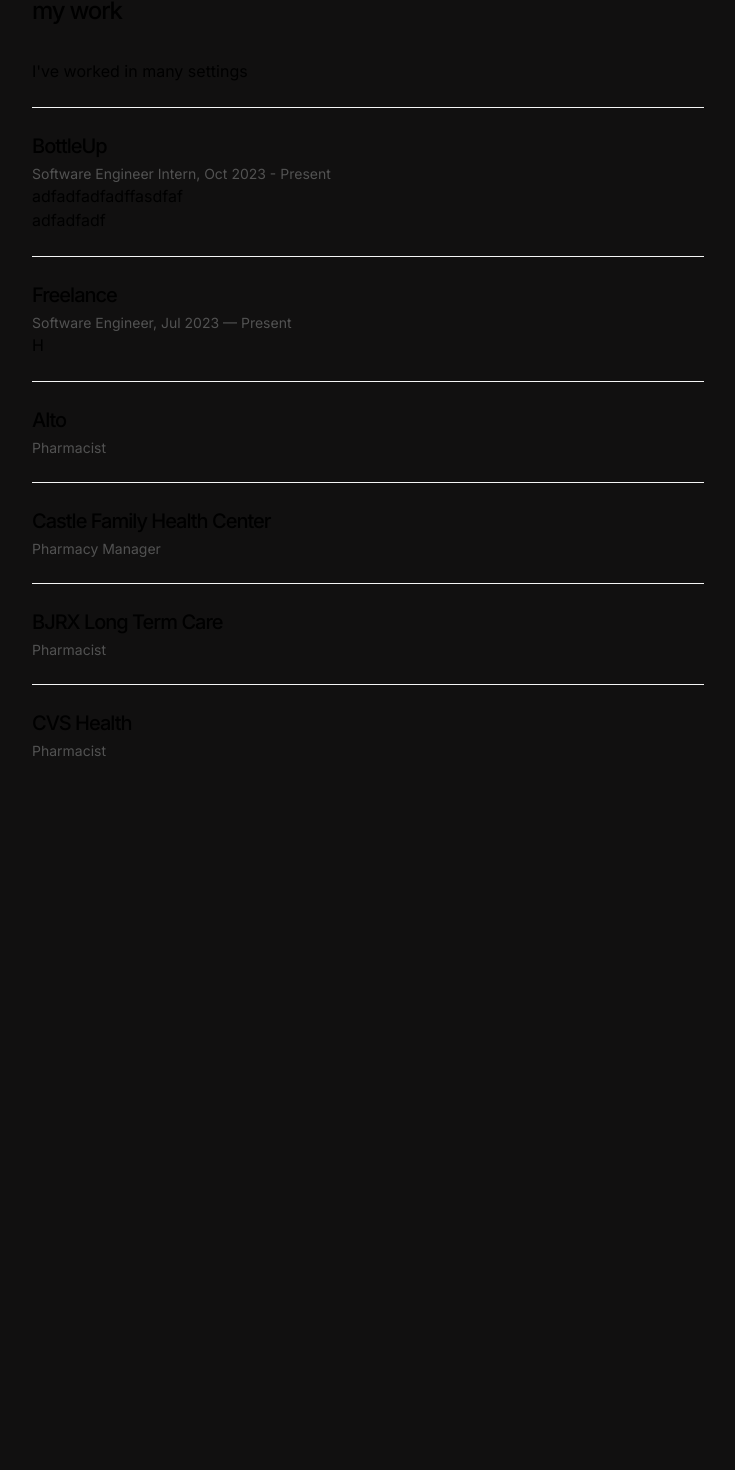
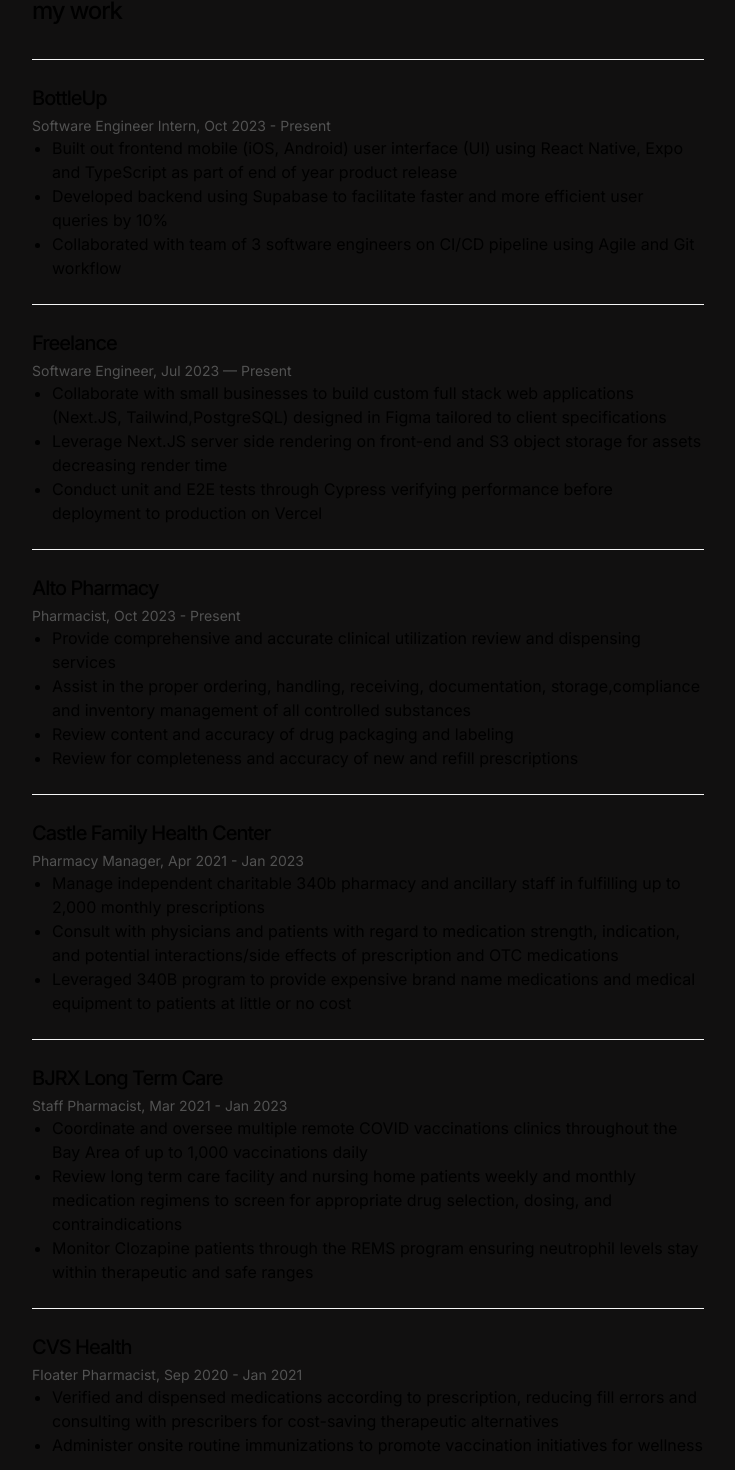
Before and after one commit to kennyvungo/portfolio2.0, a Next.js app: page /work in a window 1280 px wide. Shown: the part 157-1627 px from the top of the page, without its empty margins (272-1007 px from the left). Before the commit the page ends 918 px from the top, so only its background shows below. Built offline with nearby package versions, Linux system fonts and the light colour scheme.

Commit message:
updated bullet points

```diff
--- a/app/globals.css
+++ b/app/globals.css
@@ -46,3 +46,7 @@
 a{
   background-color: #111010;
 }
+li{
+  list-style-type: disc;
+  margin-left: 20px;
+}
--- a/app/work/page.tsx
+++ b/app/work/page.tsx
@@ -3,55 +3,135 @@
 
 const WorkPage = () => {
   return (
-    <section>
+    <section className='mb-24'>
       <h1 className="font-medium text-2xl mb-8 tracking-tighter">my work</h1>
       <div className="prose prose-neutral dark:prose-invert">
-        <p>
-          I've worked in many settings
-        </p>
+        <p></p>
         <hr className="my-6 border-neutral-100 dark:border-neutral-800" />
-        <h2 className="font-medium text-xl mb-1 tracking-tighter">BottleUp</h2>
+        <h2 className="font-medium text-xl mb-1 tracking-tighter">BottleUp </h2>
         <p className="text-neutral-600 dark:text-neutral-400 text-sm">
           Software Engineer Intern, Oct 2023 - Present
         </p>
-        <p>
-            adfadfadfadffasdfaf
-        </p>
-
-        <p>adfadfadf</p>
+        <ul>
+          <li>
+            Built out frontend mobile (iOS, Android) user interface (UI) using
+            React Native, Expo and TypeScript as part of end of year product
+            release
+          </li>
+          <li>
+            Developed backend using Supabase to facilitate faster and more
+            efficient user queries by 10%
+          </li>
+          <li>
+            Collaborated with team of 3 software engineers on CI/CD pipeline
+            using Agile and Git workflow
+          </li>
+        </ul>
         <hr className="my-6 border-neutral-100 dark:border-neutral-800" />
         <h2 className="font-medium text-xl mb-1 tracking-tighter">Freelance</h2>
         <p className="text-neutral-600 dark:text-neutral-400 text-sm">
           Software Engineer, Jul 2023 — Present
         </p>
-        <p>H</p>
+        <ul>
+          <li>
+            Collaborate with small businesses to build custom full stack web
+            applications (Next.JS, Tailwind,PostgreSQL) designed in Figma
+            tailored to client specifications
+          </li>
+          <li>
+            Leverage Next.JS server side rendering on front-end and S3 object
+            storage for assets decreasing render time
+          </li>
+          <li>
+            Conduct unit and E2E tests through Cypress verifying performance
+            before deployment to production on Vercel
+          </li>
+        </ul>
 
         <hr className="my-6 border-neutral-100 dark:border-neutral-800" />
-        <h2 className="font-medium text-xl mb-1 tracking-tighter">Alto</h2>
+        <h2 className="font-medium text-xl mb-1 tracking-tighter">
+          Alto Pharmacy
+        </h2>
         <p className="text-neutral-600 dark:text-neutral-400 text-sm">
-          Pharmacist
+          Pharmacist, Oct 2023 - Present
         </p>
+        <ul>
+          <li>
+            Provide comprehensive and accurate clinical utilization review and
+            dispensing services
+          </li>
+          <li>
+            Assist in the proper ordering, handling, receiving, documentation,
+            storage,compliance and inventory management of all controlled
+            substances
+          </li>
+          <li>Review content and accuracy of drug packaging and labeling</li>
+          <li>
+            Review for completeness and accuracy of new and refill prescriptions
+          </li>
+        </ul>
         <hr className="my-6 border-neutral-100 dark:border-neutral-800" />
         <h2 className="font-medium text-xl mb-1 tracking-tighter">
           Castle Family Health Center
         </h2>
         <p className="text-neutral-600 dark:text-neutral-400 text-sm">
-          Pharmacy Manager
+          Pharmacy Manager, Apr 2021 - Jan 2023
         </p>
+        <ul>
+          <li>
+            Manage independent charitable 340b pharmacy and ancillary staff in
+            fulfilling up to 2,000 monthly prescriptions
+          </li>
+          <li>
+            Consult with physicians and patients with regard to medication
+            strength, indication, and potential interactions/side effects of
+            prescription and OTC medications
+          </li>
+          <li>
+            Leveraged 340B program to provide expensive brand name medications
+            and medical equipment to patients at little or no cost
+          </li>
+        </ul>
         <hr className="my-6 border-neutral-100 dark:border-neutral-800" />
         <h2 className="font-medium text-xl mb-1 tracking-tighter">
           BJRX Long Term Care
         </h2>
         <p className="text-neutral-600 dark:text-neutral-400 text-sm">
-          Pharmacist
+          Staff Pharmacist, Mar 2021 - Jan 2023
         </p>
+        <ul>
+          <li>
+            Coordinate and oversee multiple remote COVID vaccinations clinics
+            throughout the Bay Area of up to 1,000 vaccinations daily
+          </li>
+          <li>
+            Review long term care facility and nursing home patients weekly and
+            monthly medication regimens to screen for appropriate drug
+            selection, dosing, and contraindications
+          </li>
+          <li>
+            Monitor Clozapine patients through the REMS program ensuring
+            neutrophil levels stay within therapeutic and safe ranges
+          </li>
+        </ul>
         <hr className="my-6 border-neutral-100 dark:border-neutral-800" />
         <h2 className="font-medium text-xl mb-1 tracking-tighter">
           CVS Health
         </h2>
         <p className="text-neutral-600 dark:text-neutral-400 text-sm">
-          Pharmacist
+          Floater Pharmacist, Sep 2020 - Jan 2021
         </p>
+        <ul>
+          <li>
+            Verified and dispensed medications according to prescription,
+            reducing fill errors and consulting with prescribers for cost-saving
+            therapeutic alternatives
+          </li>
+          <li>
+            Administer onsite routine immunizations to promote vaccination
+            initiatives for wellness
+          </li>
+        </ul>
       </div>
     </section>
   );
```
